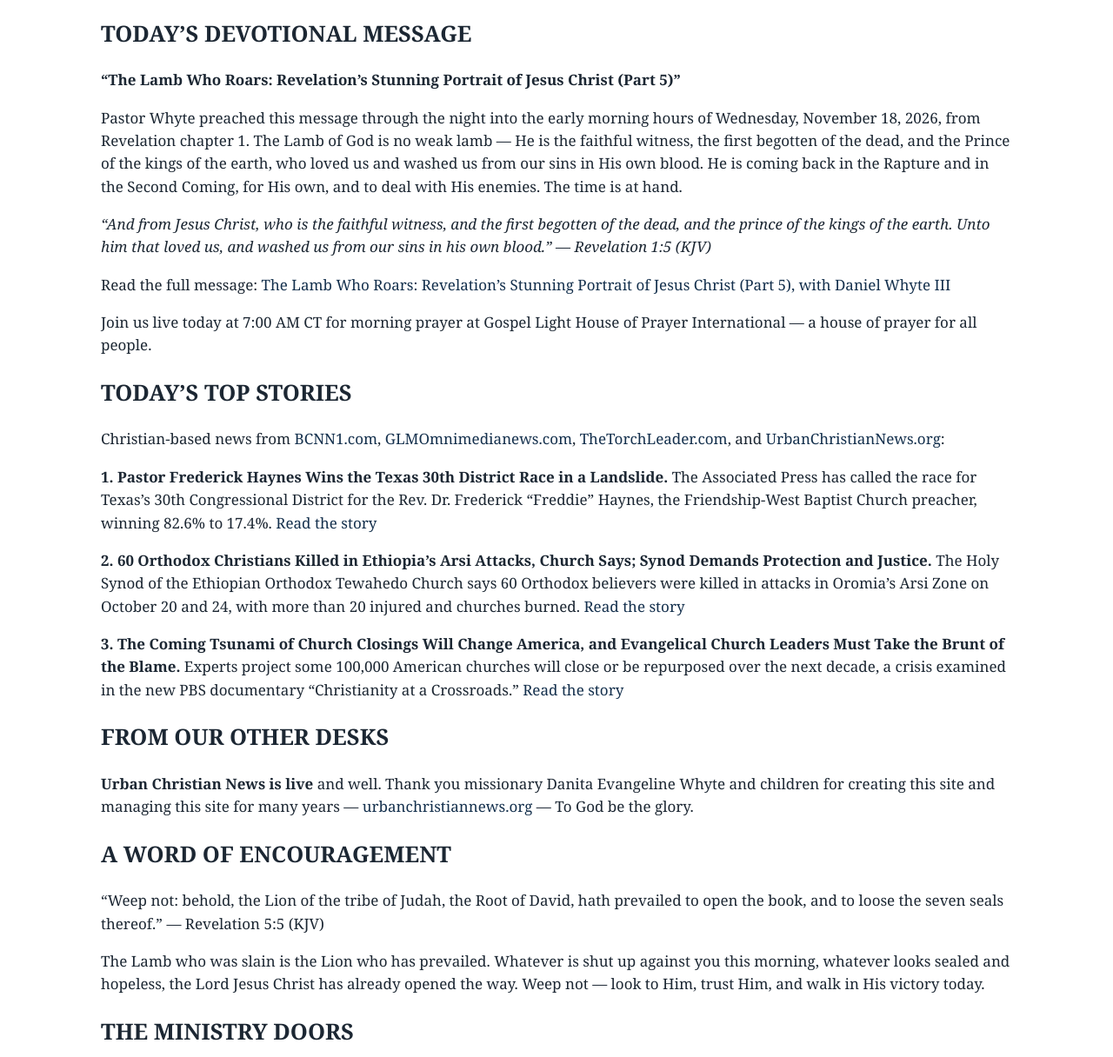
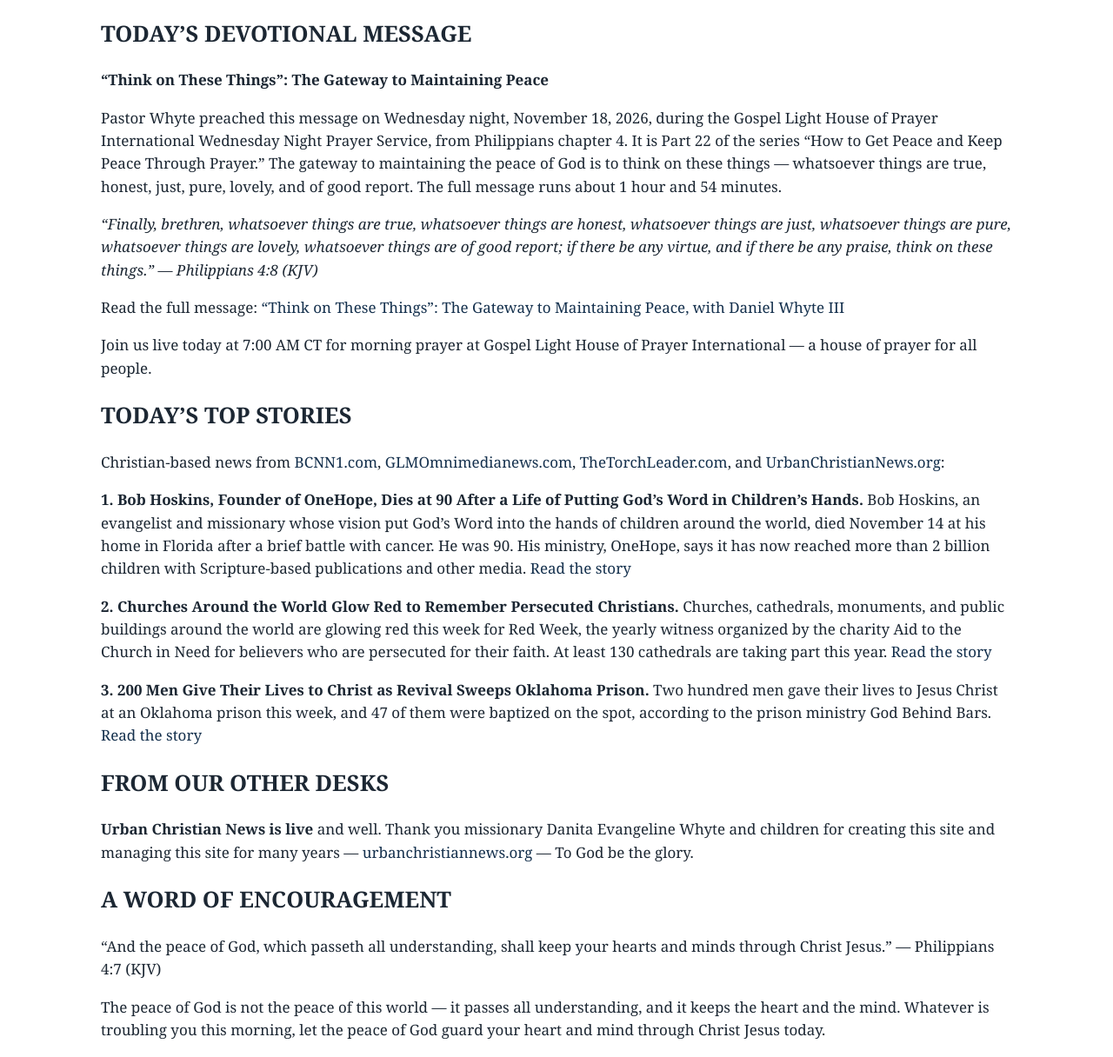
Before and after one commit to thetorchleader/thetorchleader, a plain HTML site: page newsletter.html in a window 1280 px wide. Shown: the part 869-2085 px from the top of the page at 87% size. Drawn offline with Linux system fonts and the light colour scheme.

Commit message:
Gospel Light Torch — Thursday, November 19, 2026

```diff
--- a/newsletter.html
+++ b/newsletter.html
@@ -33,13 +33,13 @@
 <li><a href="newsletter.html">Newsletter</a></li>
 </ul></nav>
 <main class="container"><article>
-<h2 style="font-size:28px;margin:24px 0 10px">The Gospel Light Torch — Wednesday, November 18, 2026: &#8216;The Lamb Who Roars&#8217; with Daniel Whyte III</h2>
-<p style="font-size:17px"><em>The daily Gospel Light Torch newsletter, with Daniel Whyte III &mdash; including this morning&rsquo;s devotional sermon. Also published on <a href="https://blackchristiannews.com/the-gospel-light-torch-wednesday-november-18-2026-the-lamb-who-roars-with-daniel-whyte-iii/">BCNN1.com</a>.</em></p>
+<h2 style="font-size:28px;margin:24px 0 10px">The Gospel Light Torch — Thursday, November 19, 2026: &#8216;Think on These Things&#8217; with Daniel Whyte III</h2>
+<p style="font-size:17px"><em>The daily Gospel Light Torch newsletter, with Daniel Whyte III &mdash; including this morning&rsquo;s devotional sermon. Also published on <a href="https://blackchristiannews.com/the-gospel-light-torch-thursday-november-19-2026-think-on-these-things-with-daniel-whyte-iii/">BCNN1.com</a>.</em></p>
 <h1 class="wp-block-heading">THE GOSPEL LIGHT TORCH</h1>
 
 
 
-<p class="wp-block-paragraph"><strong>with Daniel Whyte III</strong> · Wednesday, November 18, 2026</p>
+<p class="wp-block-paragraph"><strong>with Daniel Whyte III</strong> · Thursday, November 19, 2026</p>
 
 
 
@@ -73,19 +73,19 @@
 
 
 
-<p class="wp-block-paragraph"><strong>&#8220;The Lamb Who Roars: Revelation&#8217;s Stunning Portrait of Jesus Christ (Part 5)&#8221;</strong></p>
+<p class="wp-block-paragraph"><strong>&#8220;Think on These Things&#8221;: The Gateway to Maintaining Peace</strong></p>
 
 
 
-<p class="wp-block-paragraph">Pastor Whyte preached this message through the night into the early morning hours of Wednesday, November 18, 2026, from Revelation chapter 1. The Lamb of God is no weak lamb &#8212; He is the faithful witness, the first begotten of the dead, and the Prince of the kings of the earth, who loved us and washed us from our sins in His own blood. He is coming back in the Rapture and in the Second Coming, for His own, and to deal with His enemies. The time is at hand.</p>
+<p class="wp-block-paragraph">Pastor Whyte preached this message on Wednesday night, November 18, 2026, during the Gospel Light House of Prayer International Wednesday Night Prayer Service, from Philippians chapter 4. It is Part 22 of the series &#8220;How to Get Peace and Keep Peace Through Prayer.&#8221; The gateway to maintaining the peace of God is to think on these things &#8212; whatsoever things are true, honest, just, pure, lovely, and of good report. The full message runs about 1 hour and 54 minutes.</p>
 
 
 
-<p class="wp-block-paragraph"><em>&#8220;And from Jesus Christ, who is the faithful witness, and the first begotten of the dead, and the prince of the kings of the earth. Unto him that loved us, and washed us from our sins in his own blood.&#8221; &#8212; Revelation 1:5 (KJV)</em></p>
+<p class="wp-block-paragraph"><em>&#8220;Finally, brethren, whatsoever things are true, whatsoever things are honest, whatsoever things are just, whatsoever things are pure, whatsoever things are lovely, whatsoever things are of good report; if there be any virtue, and if there be any praise, think on these things.&#8221; &#8212; Philippians 4:8 (KJV)</em></p>
 
 
 
-<p class="wp-block-paragraph">Read the full message: <a href="https://blackchristiannews.com/the-lamb-who-roars-revelations-stunning-portrait-of-jesus-christ-part-5/">The Lamb Who Roars: Revelation&#8217;s Stunning Portrait of Jesus Christ (Part 5), with Daniel Whyte III</a></p>
+<p class="wp-block-paragraph">Read the full message: <a href="https://blackchristiannews.com/think-on-these-things-the-gateway-to-maintaining-peace/">&#8220;Think on These Things&#8221;: The Gateway to Maintaining Peace, with Daniel Whyte III</a></p>
 
 
 
@@ -101,15 +101,15 @@
 
 
 
-<p class="wp-block-paragraph"><strong>1. Pastor Frederick Haynes Wins the Texas 30th District Race in a Landslide.</strong> The Associated Press has called the race for Texas&#8217;s 30th Congressional District for the Rev. Dr. Frederick &#8220;Freddie&#8221; Haynes, the Friendship-West Baptist Church preacher, winning 82.6% to 17.4%. <a href="https://blackchristiannews.com/pastor-frederick-haynes-wins-the-texas-30th-district-race-in-a-landslide-ap-calls-it-for-the-friendship-west-preacher-82-6-to-17-4/">Read the story</a></p>
+<p class="wp-block-paragraph"><strong>1. Bob Hoskins, Founder of OneHope, Dies at 90 After a Life of Putting God&#8217;s Word in Children&#8217;s Hands.</strong> Bob Hoskins, an evangelist and missionary whose vision put God&#8217;s Word into the hands of children around the world, died November 14 at his home in Florida after a brief battle with cancer. He was 90. His ministry, OneHope, says it has now reached more than 2 billion children with Scripture-based publications and other media. <a href="https://glmomnimedianews.com/stories/bob-hoskins-onehope-founder-dies-90.html">Read the story</a></p>
 
 
 
-<p class="wp-block-paragraph"><strong>2. 60 Orthodox Christians Killed in Ethiopia&#8217;s Arsi Attacks, Church Says; Synod Demands Protection and Justice.</strong> The Holy Synod of the Ethiopian Orthodox Tewahedo Church says 60 Orthodox believers were killed in attacks in Oromia&#8217;s Arsi Zone on October 20 and 24, with more than 20 injured and churches burned. <a href="https://thetorchleader.com/stories/ethiopia-orthodox-christians-killed-arsi-attacks.html">Read the story</a></p>
+<p class="wp-block-paragraph"><strong>2. Churches Around the World Glow Red to Remember Persecuted Christians.</strong> Churches, cathedrals, monuments, and public buildings around the world are glowing red this week for Red Week, the yearly witness organized by the charity Aid to the Church in Need for believers who are persecuted for their faith. At least 130 cathedrals are taking part this year. <a href="https://glmomnimedianews.com/stories/churches-worldwide-lit-red-for-persecuted-christians-red-week.html">Read the story</a></p>
 
 
 
-<p class="wp-block-paragraph"><strong>3. The Coming Tsunami of Church Closings Will Change America, and Evangelical Church Leaders Must Take the Brunt of the Blame.</strong> Experts project some 100,000 American churches will close or be repurposed over the next decade, a crisis examined in the new PBS documentary &#8220;Christianity at a Crossroads.&#8221; <a href="https://glmomnimedianews.com/stories/church-closings-tsunami.html">Read the story</a></p>
+<p class="wp-block-paragraph"><strong>3. 200 Men Give Their Lives to Christ as Revival Sweeps Oklahoma Prison.</strong> Two hundred men gave their lives to Jesus Christ at an Oklahoma prison this week, and 47 of them were baptized on the spot, according to the prison ministry God Behind Bars. <a href="https://glmomnimedianews.com/stories/oklahoma-prison-revival-200-born-again.html">Read the story</a></p>
 
 
 
@@ -125,11 +125,11 @@
 
 
 
-<p class="wp-block-paragraph">&#8220;Weep not: behold, the Lion of the tribe of Judah, the Root of David, hath prevailed to open the book, and to loose the seven seals thereof.&#8221; &#8212; Revelation 5:5 (KJV)</p>
+<p class="wp-block-paragraph">&#8220;And the peace of God, which passeth all understanding, shall keep your hearts and minds through Christ Jesus.&#8221; &#8212; Philippians 4:7 (KJV)</p>
 
 
 
-<p class="wp-block-paragraph">The Lamb who was slain is the Lion who has prevailed. Whatever is shut up against you this morning, whatever looks sealed and hopeless, the Lord Jesus Christ has already opened the way. Weep not &#8212; look to Him, trust Him, and walk in His victory today.</p>
+<p class="wp-block-paragraph">The peace of God is not the peace of this world &#8212; it passes all understanding, and it keeps the heart and the mind. Whatever is troubling you this morning, let the peace of God guard your heart and mind through Christ Jesus today.</p>
 
 
 
@@ -177,7 +177,7 @@
 
 
 
-<p class="wp-block-paragraph"><strong>The Adventures of Daniqua-Grace, Book 1 &#8212; Martyr Daniqua Grace Whyte and the Time Machine Visit to the Catacombs</strong>, by Daniel Whyte III and Meriqua Whyte. A Christian adventure for ages 8&#8211;12, written in loving memory of Missionary Martyr Daniqua Grace. Now available as a love-offering e-book &#8212; $1 or more, as the Lord leads: <a href="https://danielwhyte3.gumroad.com/l/daniqua-grace-book-1">get it on Gumroad</a>, or through the <a href="https://blackchristiannews.com/daniqua-grace-book-1/">BCNN1 book page</a> by Stripe or Cash App ($DanielwhyteIII).</p>
+<p class="wp-block-paragraph"><strong>Letters to Young Black Men &#8212; The Opening Letters</strong>, the 20th Anniversary mini-book, by Daniel Whyte III. The Essence national best-selling book returns &#8212; the opening letters that started it all. Now available as a love-offering e-book &#8212; $1.99 or more, $5 suggested, as the Lord leads: <a href="https://danielwhyte3.gumroad.com/l/letters-young-black-men-opening-letters">get it on Gumroad</a>, or through the <a href="https://blackchristiannews.com/letters-to-young-black-men-opening-letters/">BCNN1 book page</a> by Stripe or Cash App ($DanielwhyteIII).</p>
 
 
 
```
